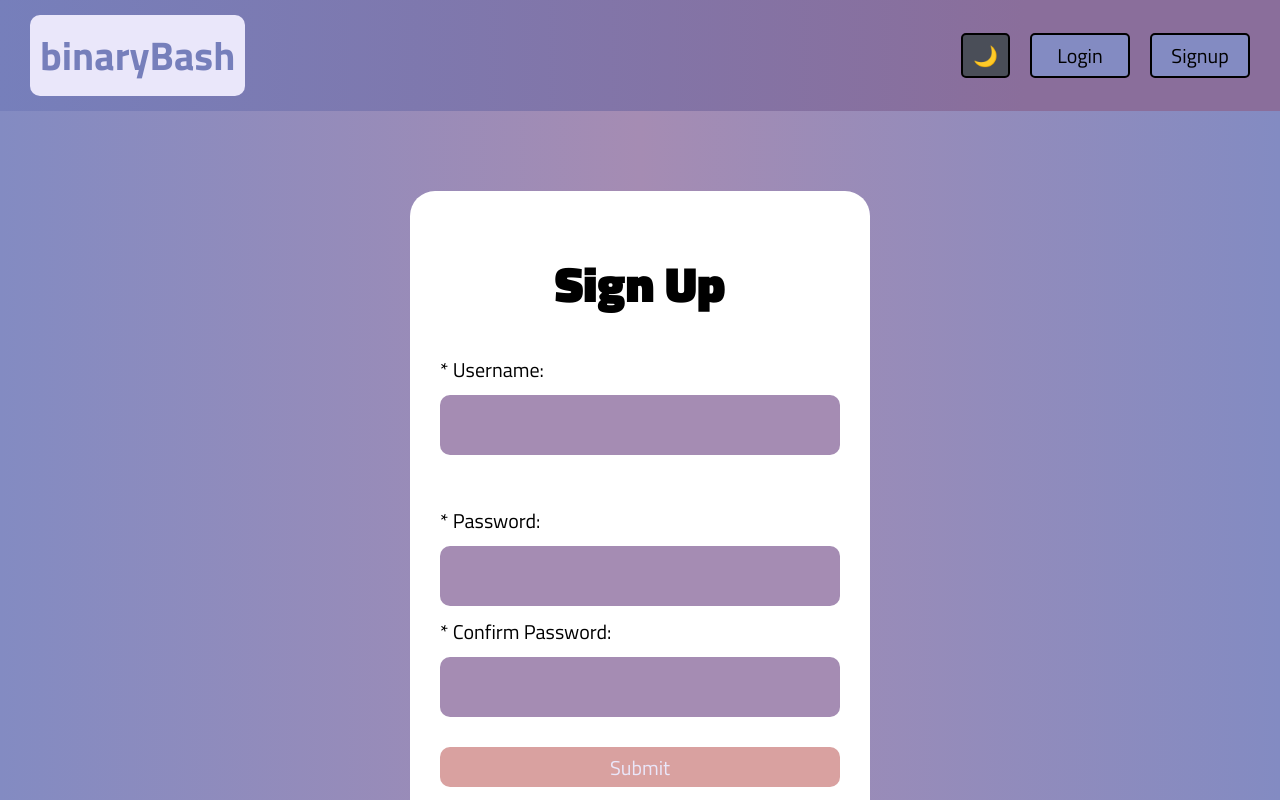
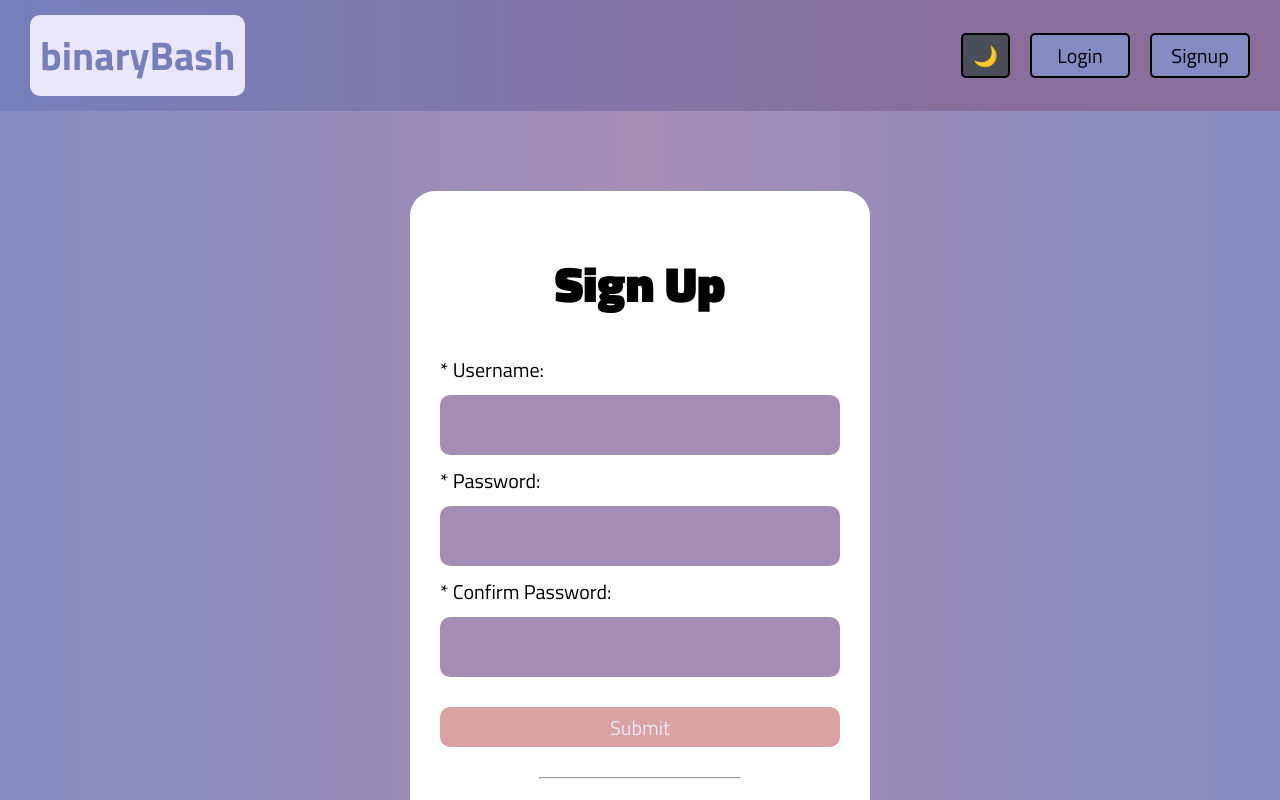
Before and after one commit to bruno-rossi/phase-4-final-project-binary-bash, a React (Create React App) app in the folder binary-bash/client/: page /signup in a window 1280 px wide. Shown: the top 800 px of the page. Built offline with nearby package versions, Linux system fonts and the light colour scheme; no server answers.

Commit message:
fixed signup validations

```diff
--- a/binary-bash/client/src/pages/Signup.js
+++ b/binary-bash/client/src/pages/Signup.js
@@ -72,7 +72,7 @@ function Signup() {
           onChange={event => setUserName(event.target.value)}
           required
           />
-          <p className='handle-form-error'>{usernameValidate}</p>
+          <h5 className={usernameValidate ? "handle-form-error" : 'handle-form-hidden'}>{usernameValidate}</h5>
 
           <label htmlFor = 'password'>* Password:</label>
           <input
```
